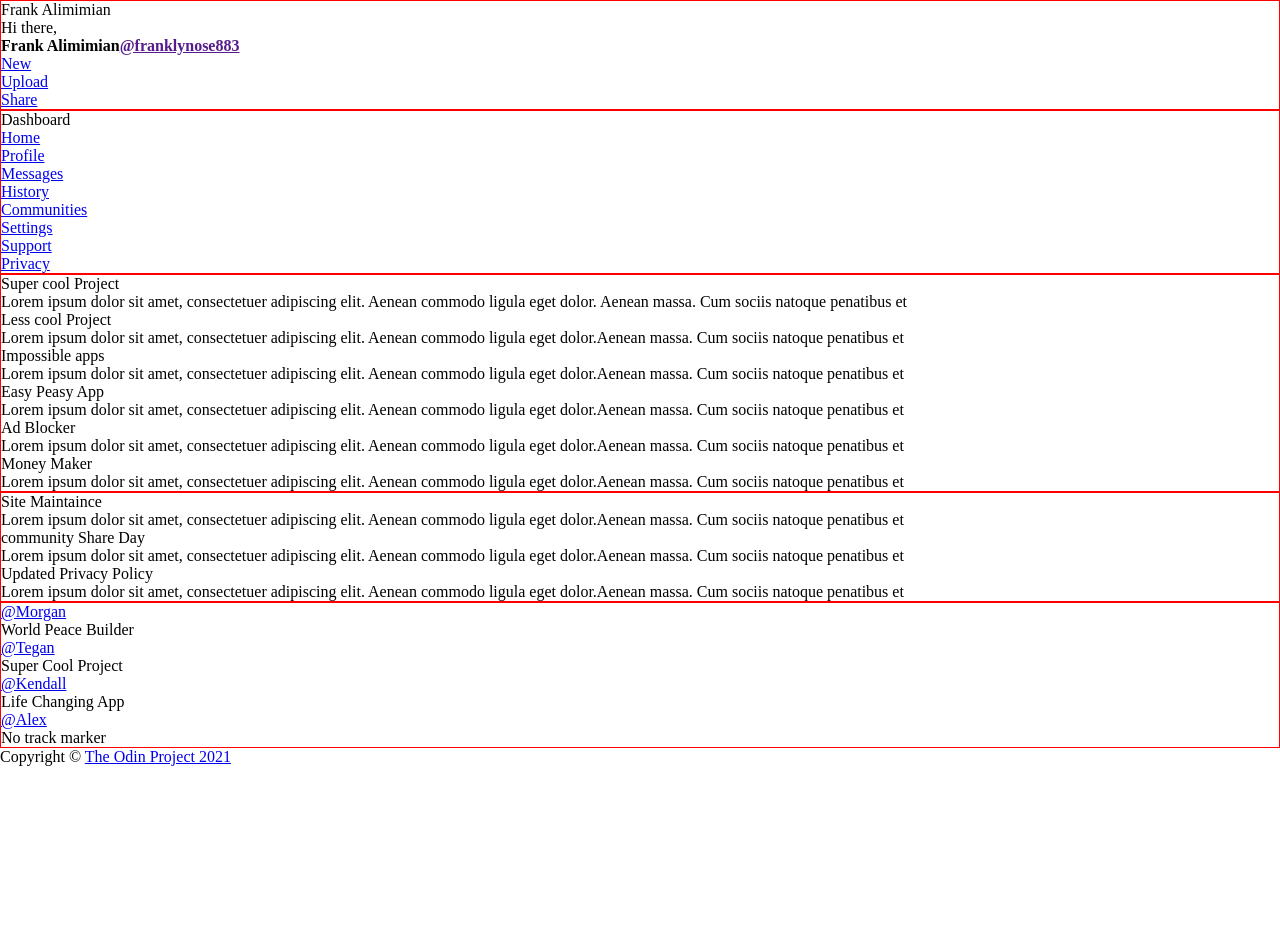
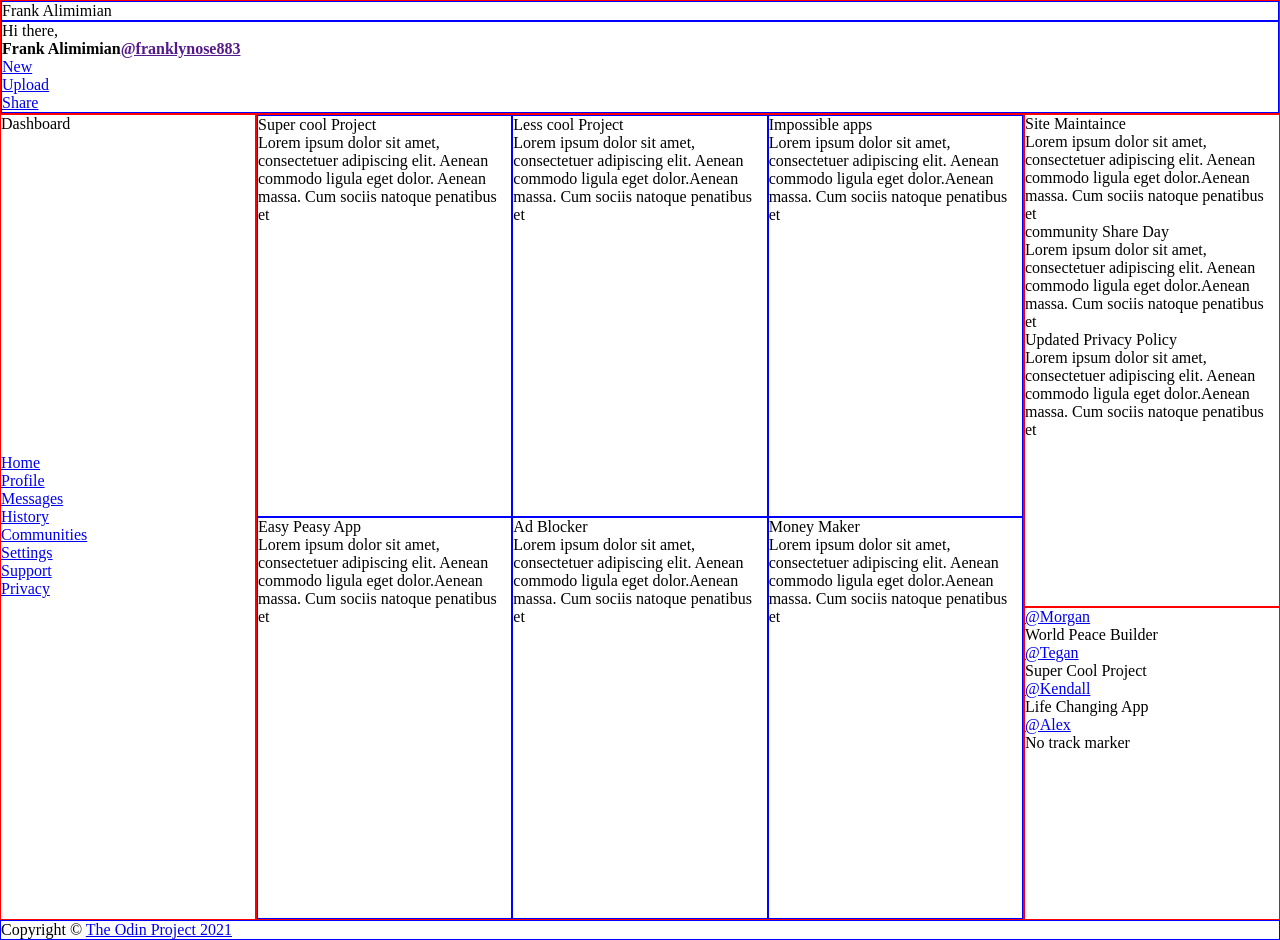
Before and after one commit to Franklyn883/Admin-Dashboard, a plain HTML site: page index.html in a window 1280 px wide. Before the commit the page ends 800 px from the top, so only its background shows below. Drawn offline with Linux system fonts and the light colour scheme.

Commit message:
Style: Edit style made the page layout of individual sections.

```diff
--- a/index.html
+++ b/index.html
@@ -24,8 +24,9 @@
       </div>
 
       <div class="menu-profile-section">
+
+        <div class="profile">
           <div class="profile-img"></div>
-        <div class="profile">
           <p class="profile-greeting">Hi there,</p>
           <h4 class="profile-name">Frank Alimimian<a href="">@franklynose883</a></h4>
         </div>
@@ -90,7 +91,7 @@
 
       </div>
     </div>
-
+    <div class="main-section-container">
       <div class="projects-section">
 
         <div class="card">
@@ -181,6 +182,7 @@
           <p>No track marker</p>
         </div>
       </div>
+    </div>
 
 
     <div class="footer">
--- a/style.css
+++ b/style.css
@@ -10,3 +10,45 @@
 .trending-section{
   border:1px solid red;
 }
+.container{
+  display: grid;
+  grid-template-columns: 1fr 4fr;
+}
+.header{
+  grid-column: 1/3;
+  display:flex;
+  flex-direction: column;
+
+}
+
+.search-profile-section{
+  border: 1px solid blue;
+}
+.menu-profile-section{
+  border: 1px solid blue;
+
+}
+
+.side-bar{
+  display: grid;
+  grid-column: 1/2;
+
+}
+.main-section-container{
+  display: grid;
+  grid-template-columns: 3fr 1fr;
+}
+.projects-section{
+  grid-row: 1/3;
+  display: grid;
+  grid-template-columns: repeat(auto-fill, minmax(200px,1fr));
+}
+.projects-section .card{
+  height: 400px;
+  border: 1px solid blue;
+}
+.footer{
+  grid-column: 1/3;
+  grid-row: 3/4 ;
+  border: 1px blue solid;
+}
```
Lines whose indentation alone changed are shown as unchanged.
